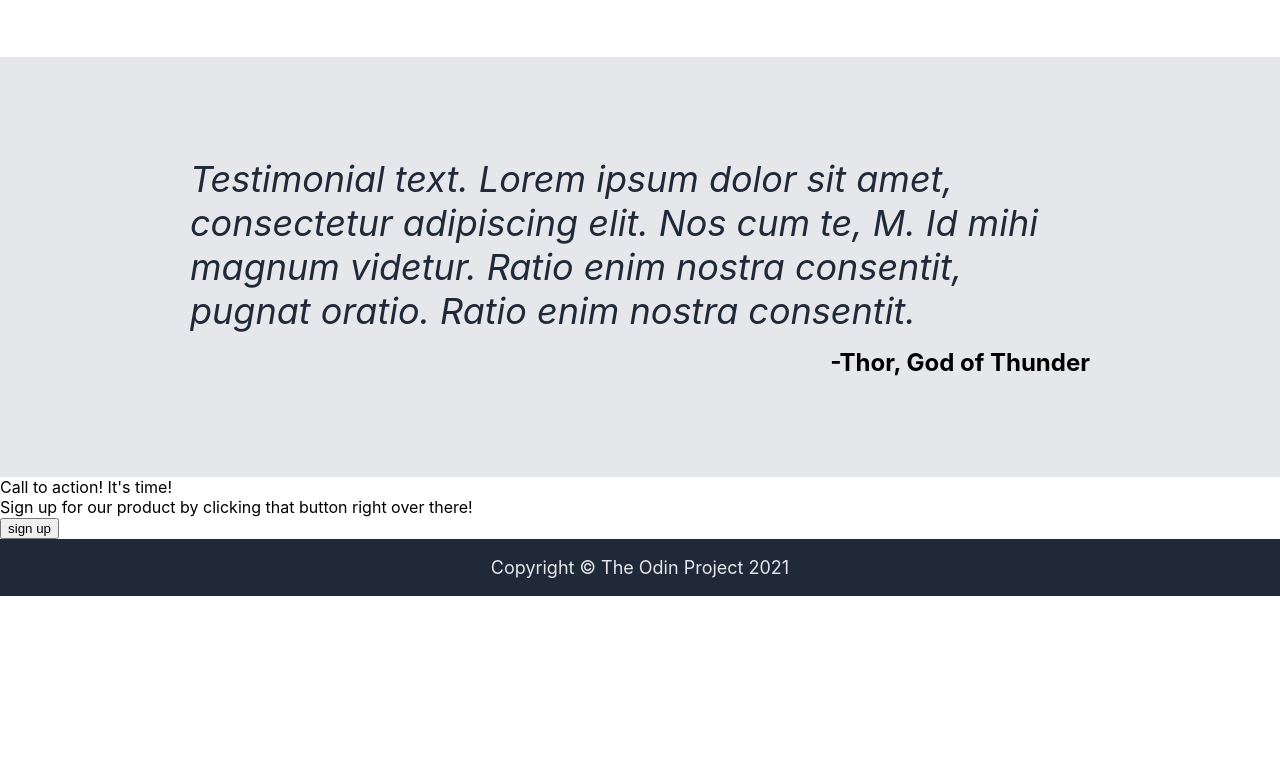
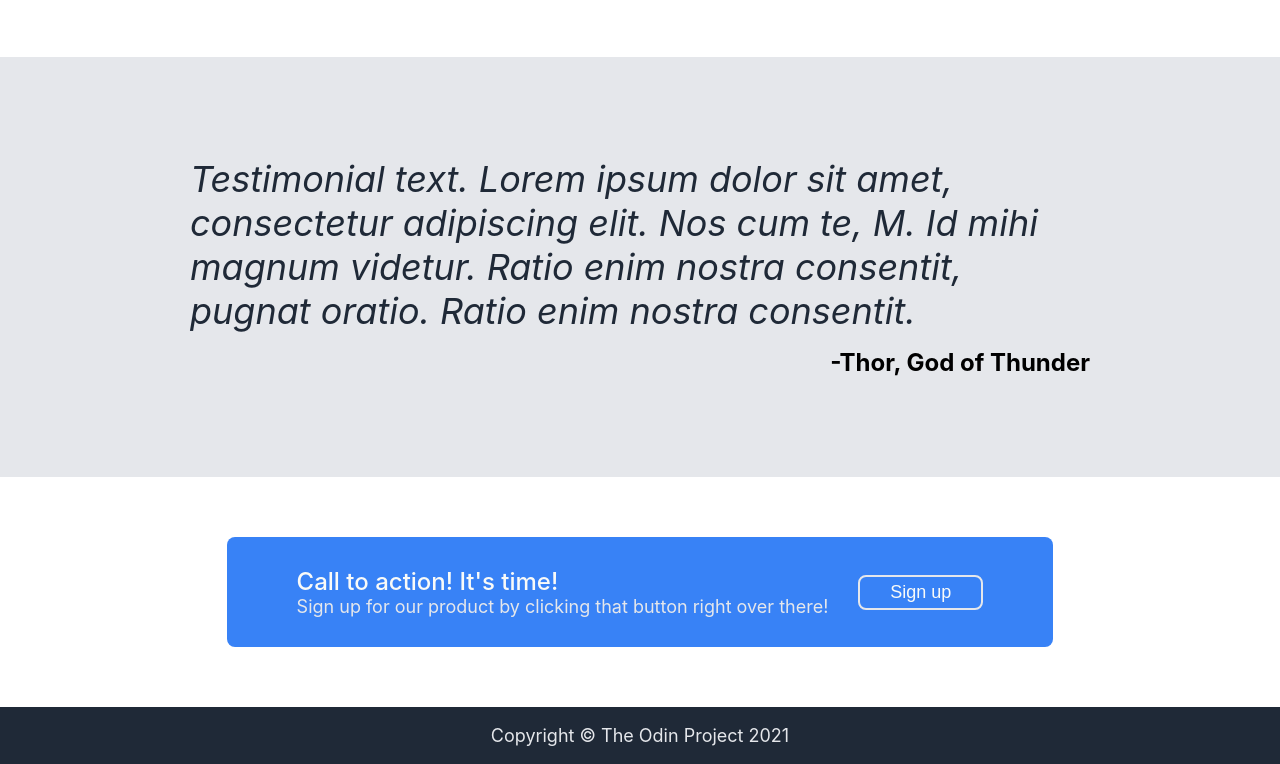
Before and after one commit to derek4987/o-landing-page, a plain HTML site: page index.html in a window 1280 px wide. Shown: the part 961-1725 px from the top of the page. Before the commit the page ends 1557 px from the top, so only its background shows below. Drawn offline with Linux system fonts and the light colour scheme.

Commit message:
css for remaining sections

```diff
--- a/index.html
+++ b/index.html
@@ -66,7 +66,7 @@
                     <div class="title">Call to action! It's time!</div>
                     <div class="subtext">Sign up for our product by clicking that button right over there!</div>
                 </div>
-                <button>sign up</button>
+                <div><button>Sign up</button></div>
             </div>
         </div>
 
--- a/style.css
+++ b/style.css
@@ -5,6 +5,7 @@ body {
    display: flex;
    flex-direction: column;
 }
+
 
 .header {
     padding: 15px 0;
@@ -115,6 +116,7 @@ h3 {
     justify-content: center;
     background-color: #e5e7eb;
     padding: 100px;
+    min-width: 600px;
 }
 .t-text {
     font-size: 36px;
@@ -129,6 +131,45 @@ h3 {
 }
 
 
+.action {
+    display: flex;
+    justify-content: center;
+    padding: 60px 100px;
+}
+.action-card {
+    display: flex;
+    background-color: #3882f6;
+    border-radius: 8px;
+    padding: 30px 70px;
+    min-width: 500px;
+    align-items: center;
+    justify-content: space-between;
+    gap: 30px;
+}
+.action-text {
+    display: flex;
+    flex-direction: column;
+}
+.action-text .title {
+    color: #f9faf8;
+    font-weight: 500;
+    font-size: 24px;
+}
+.action-text .subtext {
+    color: #e5e7eb;
+    font-size: 18px;
+}
+.action-card div button {
+    background-color: #3882f6;
+    border: solid 2px #e5e7eb;
+    color: #f9faf8;
+    font-size: 18px;
+    padding: 5px 30px;
+    border-radius: 8px;
+    white-space: nowrap;
+}
+
+
 .footer {
     text-align: center;
     background-color: #1f2937;
```
